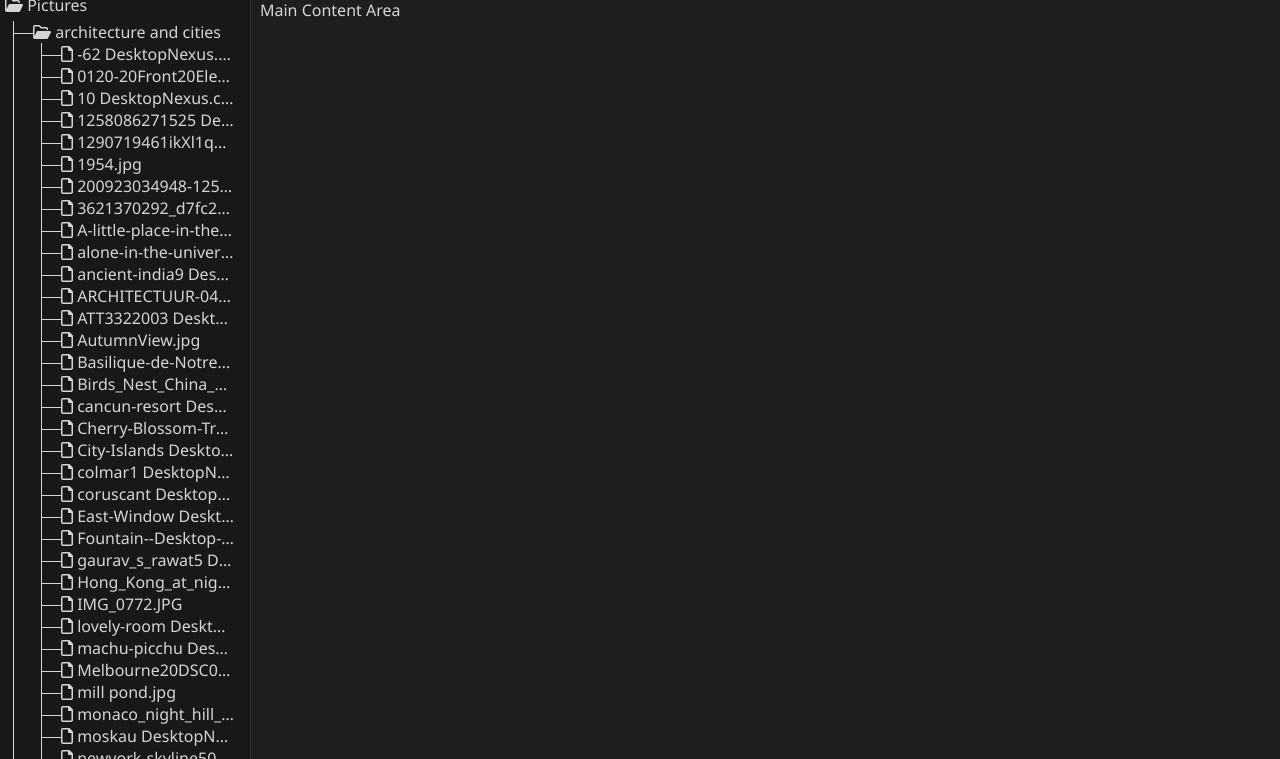
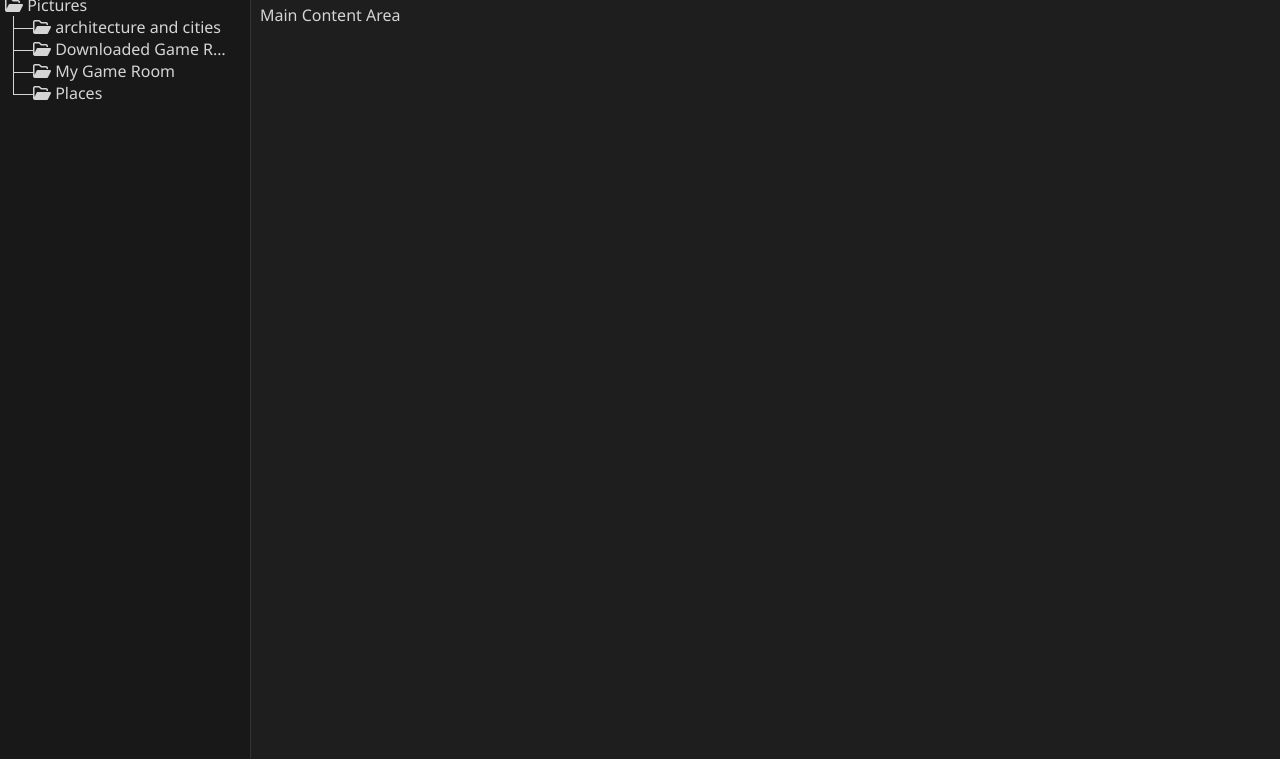
Before and after one commit to G1enB1and/MediaManagerV0.4, a plain HTML site: page index.html in a window 1280 px wide. Shown: the part 41-800 px from the top of the page. Drawn offline with Linux system fonts and the light colour scheme.

Commit message:
changed filetree to start collapsed down to first subfolder level.

```diff
--- a/static/css/styles.css
+++ b/static/css/styles.css
@@ -254,7 +254,6 @@ ul.file-tree li {
     list-style-type: none; /* don't delete this line! */
     position: relative;
     padding-left: 20px;
-    margin: 5px 0;
 }
 
 /* Ensures subfolders also follow the same behavior */
@@ -310,18 +309,6 @@ ul.file-tree > li.root-folder::after {
     display: none;
 }
 
-/* Ensure subfolders don't have extra space */
-ul.file-tree li.subfolder > ul {
-    margin-top: 0px;
-    margin-bottom: 0px;
-}
-
-/* Target file-item inside a subfolder */
-.subfolder > ul > li.file-item {
-    margin-top: 0;
-    margin-bottom: 0;
-}
-
 /* this is needed if tree is collapsed by default instead of expanded by default */
 /* Collapsible folder
 .file-tree ul {
--- a/static/js/script.js
+++ b/static/js/script.js
@@ -128,7 +128,7 @@ function populateFileTree() {
             fileTreeContainer.innerHTML = '';
 
             // Build the file tree starting from the root (Pictures folder)
-            buildFileTree(fileTreeContainer, [data], true);  // Pass root folder data as an array and mark as root
+            buildFileTree(fileTreeContainer, [data], 0, true);  // Pass root folder data as an array and mark as root
         })
         .catch(error => {
             console.error('Error fetching file tree:', error);
@@ -136,7 +136,7 @@ function populateFileTree() {
 }
 
 // Function to build the file tree dynamically
-function buildFileTree(container, nodes, isRoot = false) {
+function buildFileTree(container, nodes, depth = 0, isRoot = false) {
     nodes.forEach(node => {
         const li = document.createElement('li');
         const icon = document.createElement('i');
@@ -147,17 +147,25 @@ function buildFileTree(container, nodes, isRoot = false) {
             li.appendChild(document.createTextNode(` ${node.name}`));
 
             const subList = document.createElement('ul');
-            subList.style.display = 'block';
-            buildFileTree(subList, node.children);
+
+            // Control folder expansion based on depth
+            if (depth < 1) {
+                subList.style.display = 'block'; // Expand root and first sublevel
+                li.setAttribute('data-expanded', 'true');
+            } else {
+                subList.style.display = 'none'; // Collapse anything deeper than the first sublevel
+                li.setAttribute('data-expanded', 'false');
+            }
+
+            // Recursively build the file tree for subfolders
+            buildFileTree(subList, node.children, depth + 1);
             li.appendChild(subList);
 
-            if (!isRoot) {
+            if (isRoot) {
+                li.classList.add('root-folder');
+            } else {
                 li.classList.add('subfolder');
-            } else {
-                li.classList.add('root-folder');
             }
-
-            li.setAttribute('data-expanded', 'true');
         } else {
             icon.className = 'fa-regular fa-file';
             li.appendChild(icon);
```
